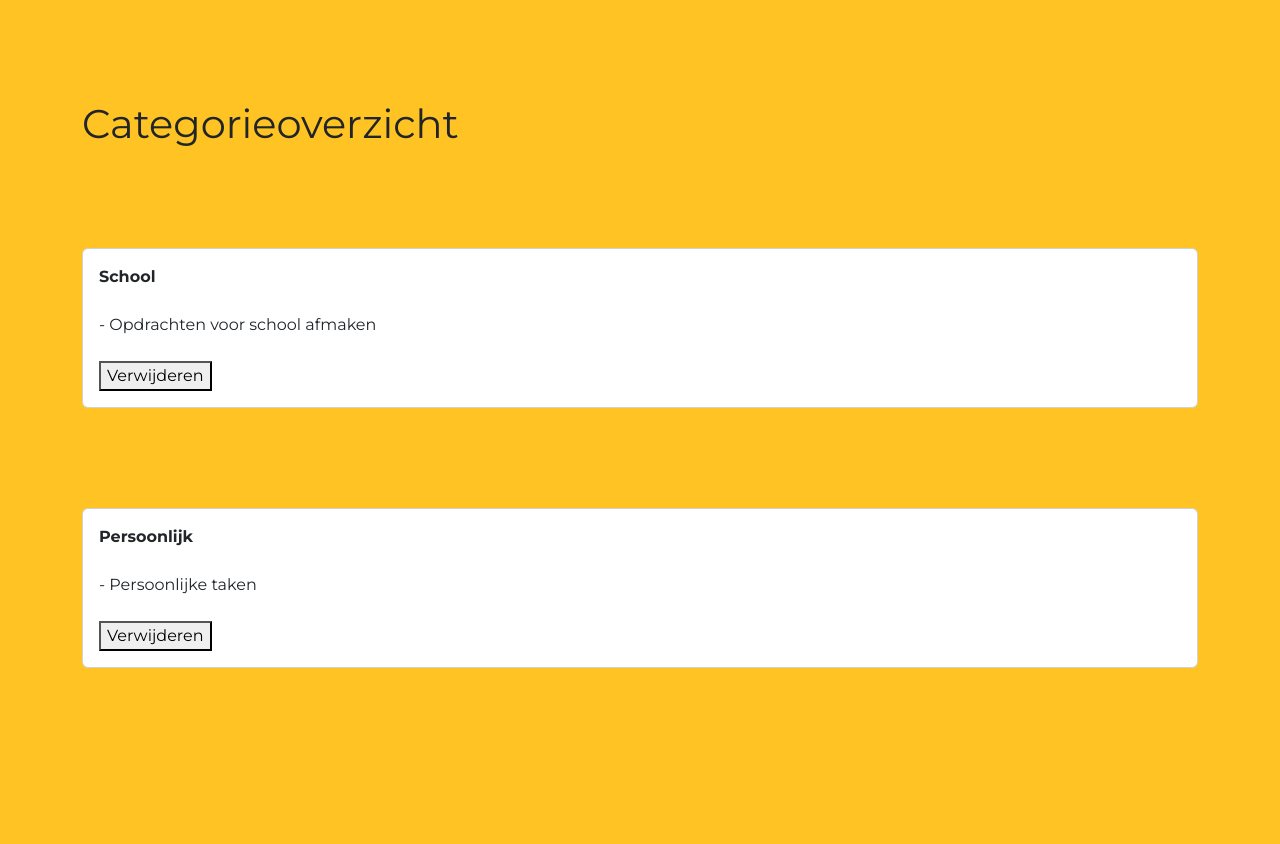
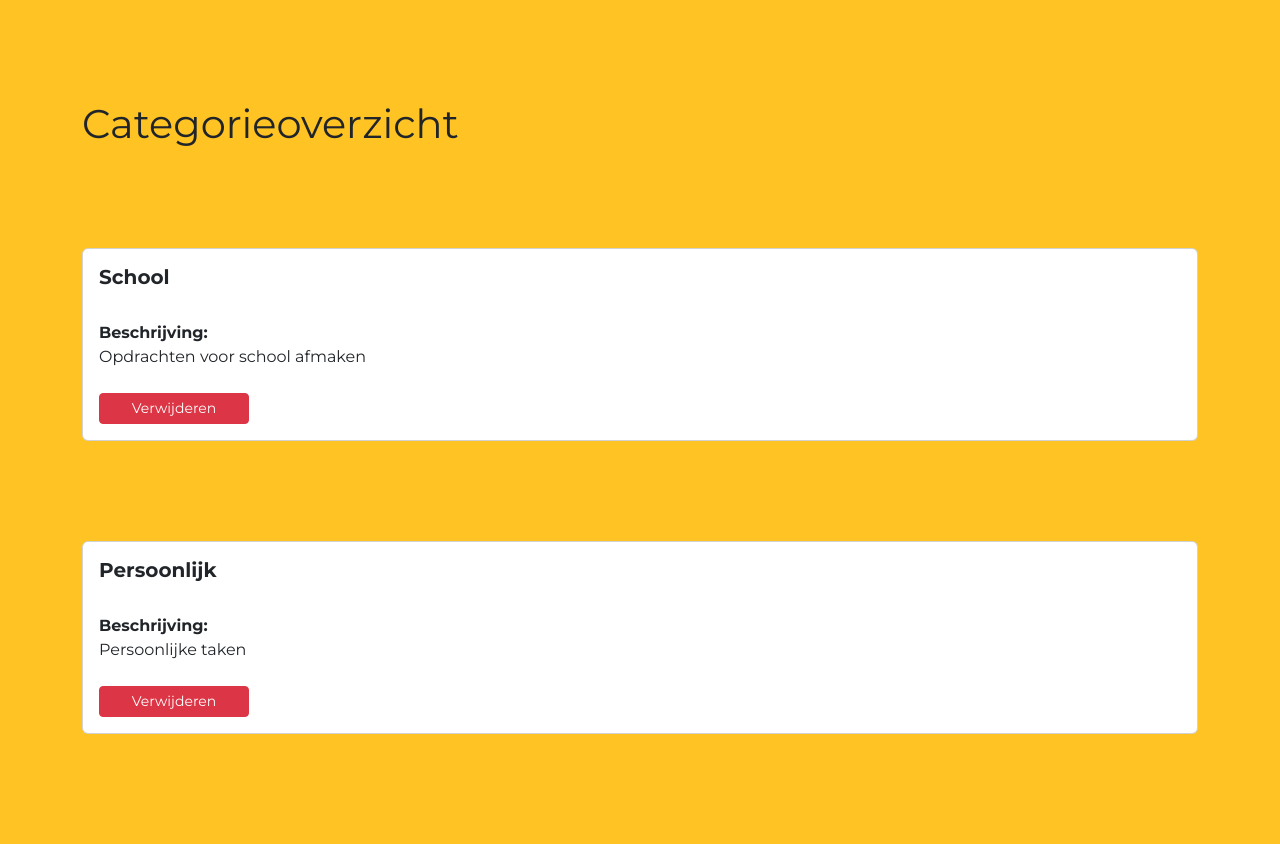
Before and after one commit to TheRealMats/Takenlijst-Webapplicatie, a Flask app: page /categorie/overzicht in a window 1280 px wide. Shown: the part 56-900 px from the top of the page. Run offline with Flask 3, Linux system fonts and the light colour scheme; some libraries are stand-ins or nearby versions.

Commit message:
Laatste opmaak en url fixes
Laatste opmaak gedaan en de url fixes ("page not found") opgelost.

```diff
--- a/static/style.css
+++ b/static/style.css
@@ -143,22 +143,30 @@ body {
     margin-top: 100px;
 }
 
+.taak_overzicht .btn {
+    width: 150px
+}
+
 
 
 /* alles voor het categorie_overzicht: */
 
-.taak_overzicht {
+.categorie_overzicht {
     min-height: calc(100vh - 56px);
 }
 
-.taak_overzicht h1 {
+.categorie_overzicht h1 {
     margin-top: 100px;
 }
 
-.taak_overzicht h5 {
+.categorie_overzicht h5 {
     font-weight: bold;
 }
 
-.taak_overzicht .card {
+.categorie_overzicht .card {
     margin-top: 100px;
 }
+
+.categorie_overzicht .btn {
+    width: 150px
+}
--- a/templates/base.html
+++ b/templates/base.html
@@ -16,8 +16,8 @@
             <div>
                 <a href="/taak/toevoegen" class="btn btn-outline-light me-2">Taak toevoegen</a>
                 <a href="/categorie/toevoegen" class="btn btn-outline-light me-2">Categorie toevoegen</a>
-                <a href="/overzicht" class="btn btn-outline-light">Taakoverzicht</a>
-                <a href="/categorie_overzicht" class="btn btn-outline-light">Categorieoverzicht</a>
+                <a href="/taak/overzicht" class="btn btn-outline-light">Taakoverzicht</a>
+                <a href="/categorie/overzicht" class="btn btn-outline-light">Categorieoverzicht</a>
             </div>
         </div>
     </nav>
--- a/templates/categorie_overzicht.html
+++ b/templates/categorie_overzicht.html
@@ -1,19 +1,19 @@
 {% extends 'base.html' %}
 
 {% block content %}
-    <div class="container mt-4 taak_overzicht">
+    <div class="container mt-4 categorie_overzicht">
     <h1>Categorieoverzicht</h1>
 
     {% if categorieën %}
         {% for categorie in categorieën %}
             <div class="card p-3 mb-3">
-                <strong>{{ categorie.naam }}</strong> <br> <!-- Categorienaam -->
-                - {{ categorie.beschrijving if categorie.beschrijving else 'Geen beschrijving' }} <br><br> <!-- Beschrijving -->
+                <h5>{{ categorie.naam }}</h5> <br> <!-- Categorienaam -->
+                <strong>Beschrijving:</strong> {{ categorie.beschrijving if categorie.beschrijving else 'Geen beschrijving' }} <br><br> <!-- Beschrijving -->
 
                 <!-- Knop om categorie te verwijderen. Taken die hieraan gekoppeld zijn krijgen geen categorie meer, maar worden niet verwijderd -->
                 <form method="POST" action="/categorie/verwijderen/{{ categorie.id }}" style="display:inline">
                     <input type="hidden" name="csrf_token" value="{{ csrf_token() }}">
-                    <button type="submit">Verwijderen</button>
+                    <button type="submit" class="btn btn-danger btn-sm">Verwijderen</button>
                 </form>
             </div>
         {% endfor %}
--- a/templates/index.html
+++ b/templates/index.html
@@ -7,7 +7,7 @@
     <p2>Ga hieronder direct aan de slag!</p2>
     <a href="/taak/toevoegen" class="btn btn-primary btn-lg">Taak toevoegen</a>
     <a href="/categorie/toevoegen" class="btn btn-primary btn-lg">Categorie toevoegen</a>
-    <a href="/overzicht" class="btn btn-primary btn-lg">Taakoverzicht</a>
+    <a href="/taak/overzicht" class="btn btn-primary btn-lg">Taakoverzicht</a>
     <a href="/categorie/overzicht" class="btn btn-primary btn-lg">Categorieoverzicht</a>
 </div>
 
--- a/templates/overzicht.html
+++ b/templates/overzicht.html
@@ -7,9 +7,9 @@
         {% for taak in taken %}
             <div class="card p-3 mb-3">
                 <h5>{{ taak.titel }}</h5> <br> <!-- Taaknaam -->
-                - Naam: {{ taak.beschrijving if taak.beschrijving else 'Geen beschrijving' }} <br> <!-- Beschrijving, of melding als die er niet is -->
-                - Categorie: {{ taak.categorie.naam if taak.categorie else 'Geen categorie' }} <br> <!-- Categorienaam via de relatie in models.py -->
-                - Toestand: {{ 'Afgerond' if taak.afgerond else 'Nog bezig' }} <br> <br> <!-- Status van de taak -->
+                <strong>Beschrijving:</strong> {{ taak.beschrijving if taak.beschrijving else 'Geen beschrijving' }} <br> <br> <!-- Beschrijving, of melding als die er niet is -->
+                <strong>Categorie:</strong> {{ taak.categorie.naam if taak.categorie else 'Geen categorie' }} <br> <br> <!-- Categorienaam via de relatie in models.py -->
+                <strong>Toestand:</strong> {{ 'Afgerond' if taak.afgerond else 'Nog bezig' }} <br> <br> <!-- Status van de taak -->
 
                 <!-- Knop om taak als afgerond/niet afgerond te markeren -->
                 <form method="POST" action="/taak/afgerond/{{ taak.id }}" style="display:inline">
```
Also changed, not shown: instance/taken.db.
